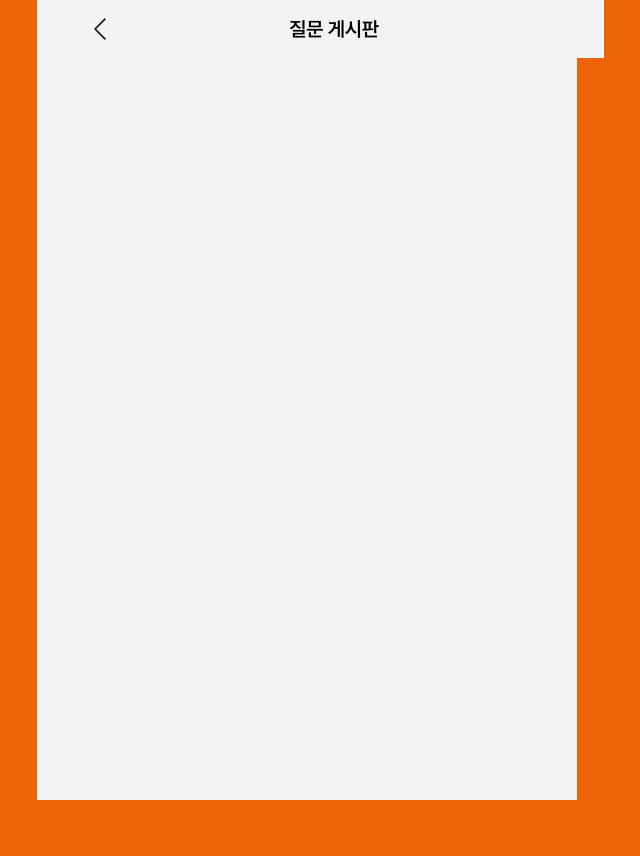
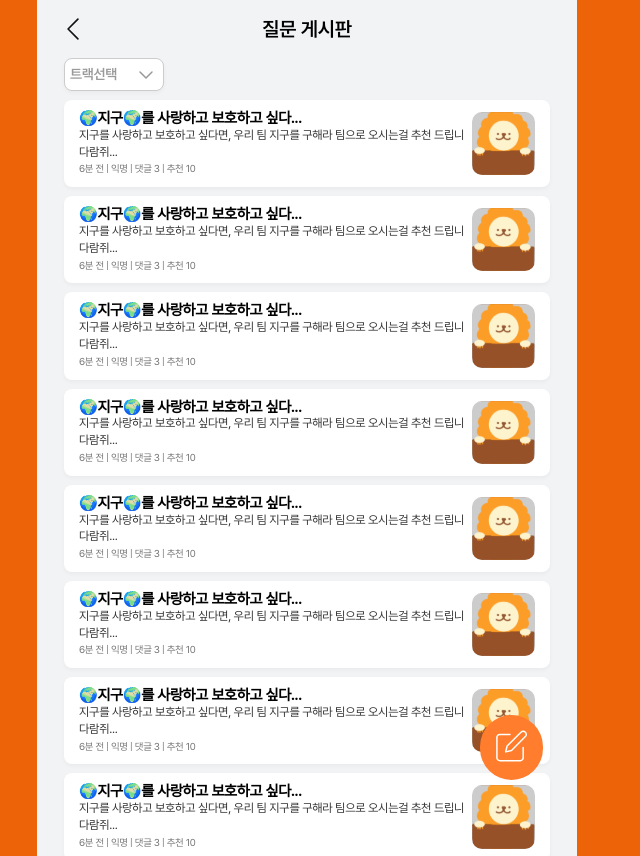
Before and after one commit to tjsdn04/likelion-community-frontend, a React (Vite) app: page /schQnaBoard in a window 1280 px wide. Shown: the top 856 px of the page, without its empty margins (333-973 px from the left). Before the commit the page ends 800 px from the top, so only its background shows below. Built offline with nearby package versions, Linux system fonts and the light colour scheme.

Commit message:
Feat: 질문 게시판 목록 페이지 UI 구현

```diff
--- a/src/components/schBoard/Board.styled.js
+++ b/src/components/schBoard/Board.styled.js
@@ -21,6 +21,7 @@ export const Title = styled.h2`
     overflow: hidden;
     white-space: nowrap;
     text-overflow: ellipsis;
+    max-width: 100%;
 `
 
 export const Context = styled.p`
--- a/src/pages/schBoardPage/SchQnaBoardPage.jsx
+++ b/src/pages/schBoardPage/SchQnaBoardPage.jsx
@@ -1,12 +1,70 @@
 import React from 'react'
 import * as S from './SchQnaBoardPage.styled'
 import { Header } from '@components/Header'
+import { Dropdown } from '@components/adminAtt/Dropdown'
+import { Board as SchBoard } from '@components/schBoard/Board'
+import { WriteBtn } from '@components/schBoard/WriteBtn'
+import { Link } from 'react-router-dom'
 
 export const SchQnaBoardPage = () => {
+
+    const filterData = {
+        data: ["트랙선택", "프론트엔드", "백엔드", "기획/디자인"],
+    };
+
+    const Board= [
+        {
+            title: '🌍지구🌍를 사랑하고 보호하고 싶다...',
+            context: '지구를 사랑하고 보호하고 싶다면, 우리 팀 지구를 구해라 팀으로 오시는걸 추천 드립니다람쥐...'
+
+        }
+    ]
+
     return (
         <S.Wrapper>
             <Header title='질문 게시판' />
-
+            <S.Content>
+                <Dropdown props={filterData}/>
+                <SchBoard
+                    title={Board[0].title}
+                    context={Board[0].context}
+                />
+                <SchBoard
+                    title={Board[0].title}
+                    context={Board[0].context}
+                />
+                <SchBoard
+                    title={Board[0].title}
+                    context={Board[0].context}
+                />
+                <SchBoard
+                    title={Board[0].title}
+                    context={Board[0].context}
+                />
+                <SchBoard
+                    title={Board[0].title}
+                    context={Board[0].context}
+                />
+                <SchBoard
+                    title={Board[0].title}
+                    context={Board[0].context}
+                />
+                <SchBoard
+                    title={Board[0].title}
+                    context={Board[0].context}
+                />
+                <SchBoard
+                    title={Board[0].title}
+                    context={Board[0].context}
+                />
+                <SchBoard
+                    title={Board[0].title}
+                    context={Board[0].context}
+                />
+            </S.Content>
+            <Link to='/'>
+                <WriteBtn />
+            </Link>
         </S.Wrapper>
     )
 }
--- a/src/pages/schBoardPage/SchQnaBoardPage.styled.js
+++ b/src/pages/schBoardPage/SchQnaBoardPage.styled.js
@@ -3,7 +3,17 @@ import styled from "styled-components";
 export const Wrapper = styled.div`
     display: flex;
     flex-direction: column;
-    max-width: 540px;
+    /* max-width: 540px; */
     width: 90%;
     margin: 0 auto;
+    align-items: center;
+    position: relative;
 `
+
+export const Content = styled.div`
+    display: flex;
+    flex-direction: column;
+    gap: 9px;
+    margin-top: 7.25vh;
+    margin-bottom: 9px;
+`
```
